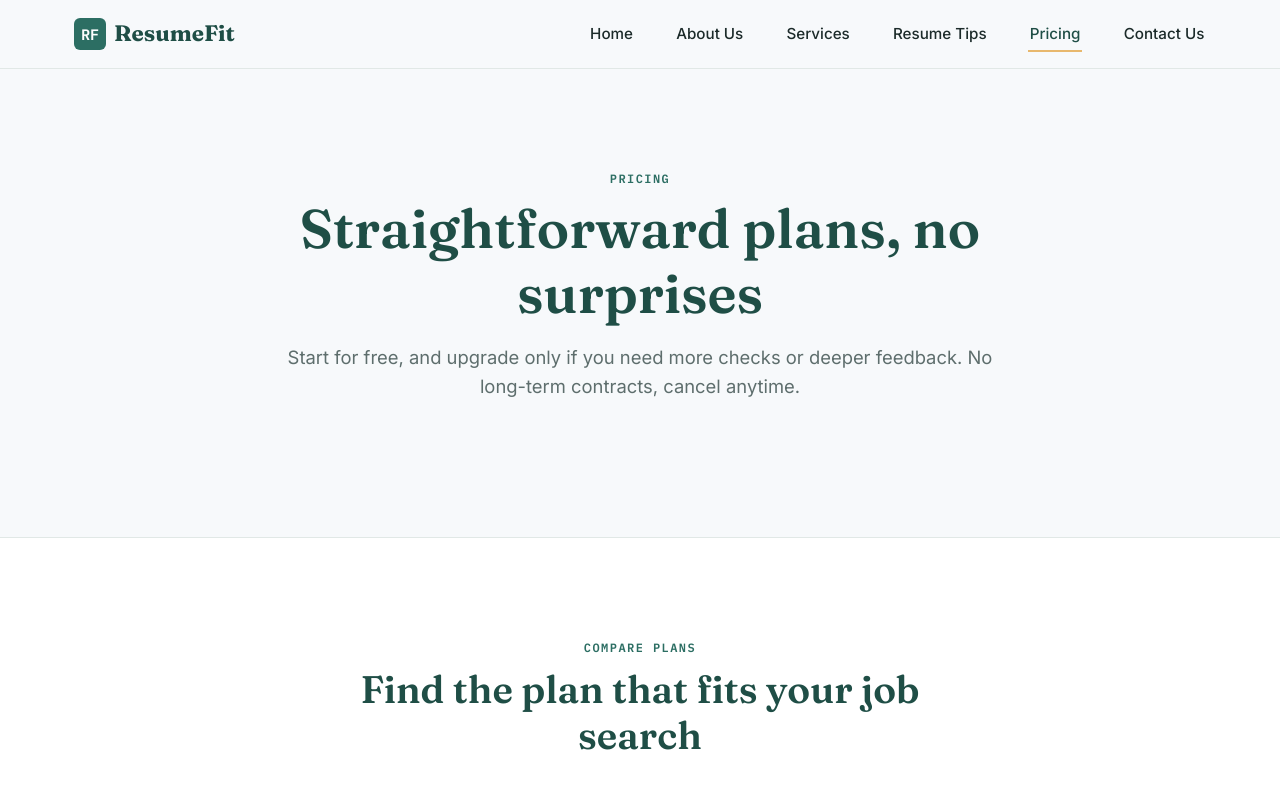
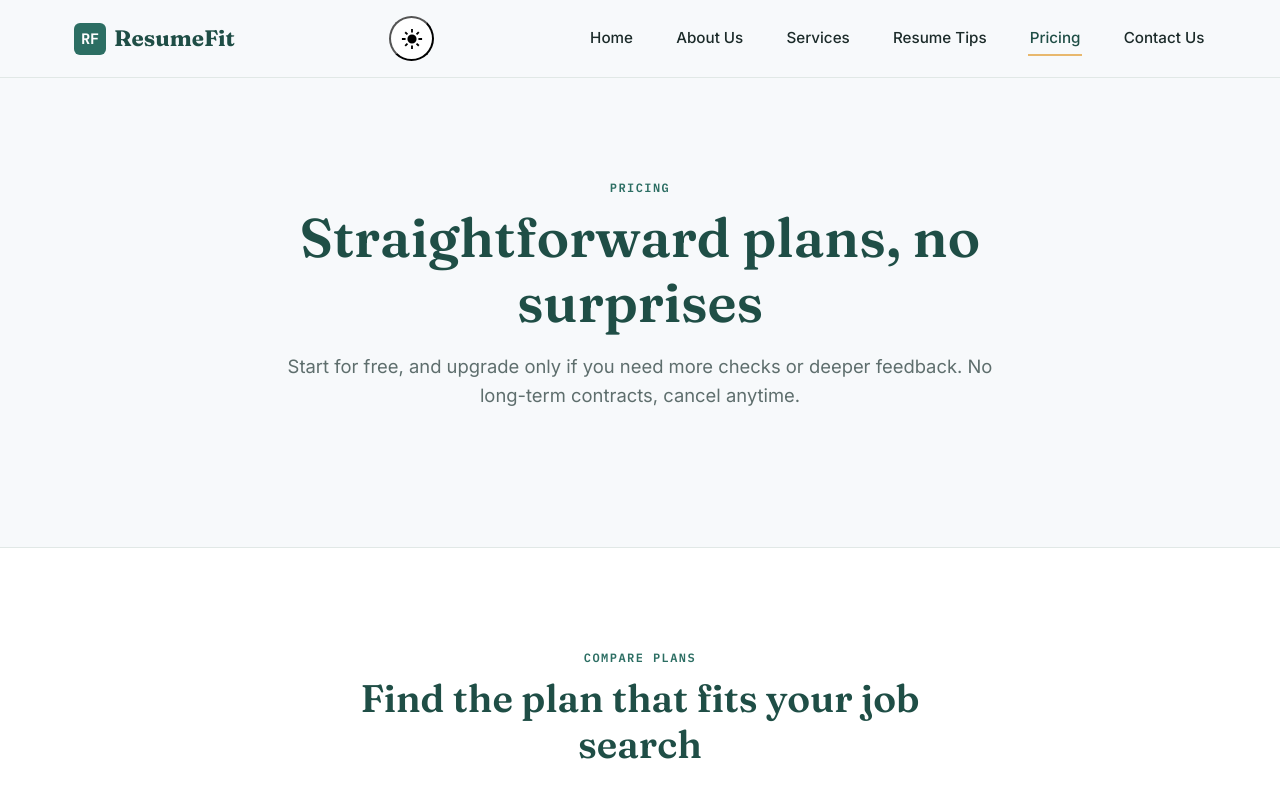
Before and after one commit to ammartech/nexus_byte_2026, a plain HTML site: page ResumeFit Frontend/pricing.html in a window 1280 px wide. Shown: the top 800 px of the page. Drawn offline with Linux system fonts and the light colour scheme.

Commit message:
Update pricing.html

```diff
--- a/ResumeFit Frontend/pricing.html
+++ b/ResumeFit Frontend/pricing.html
@@ -19,6 +19,10 @@
         <span class="nav__logo-mark" aria-hidden="true">RF</span>
         ResumeFit
       </a>
+      <button id="theme-switch" type="button" aria-label="Toggle theme">
+        <svg xmlns="http://www.w3.org/2000/svg" height="24px" viewBox="0 -960 960 960" width="24px" fill="#e3e3e3"><path d="M338.5-338.5Q280-397 280-480t58.5-141.5Q397-680 480-680t141.5 58.5Q680-563 680-480t-58.5 141.5Q563-280 480-280t-141.5-58.5ZM200-440H40v-80h160v80Zm720 0H760v-80h160v80ZM440-760v-160h80v160h-80Zm0 720v-160h80v160h-80ZM256-650l-101-97 57-59 96 100-52 56Zm492 496-97-101 53-55 101 97-57 59Zm-98-550 97-101 59 57-100 96-56-52ZM154-212l101-97 55 53-97 101-59-57Z"/></svg>
+        <svg xmlns="http://www.w3.org/2000/svg" height="24px" viewBox="0 -960 960 960" width="24px" fill="#e3e3e3"><path d="M480-120q-150 0-255-105T120-480q0-150 105-255t255-105q14 0 27.5 1t26.5 3q-41 29-65.5 75.5T444-660q0 90 63 153t153 63q55 0 101-24.5t75-65.5q2 13 3 26.5t1 27.5q0 150-105 255T480-120Z"/></svg>
+      </button>
       <button class="nav__toggle" aria-expanded="false" aria-controls="primary-nav">
         <span class="visually-hidden">Open menu</span>
         <span class="nav__toggle-bar" aria-hidden="true"></span>
```
